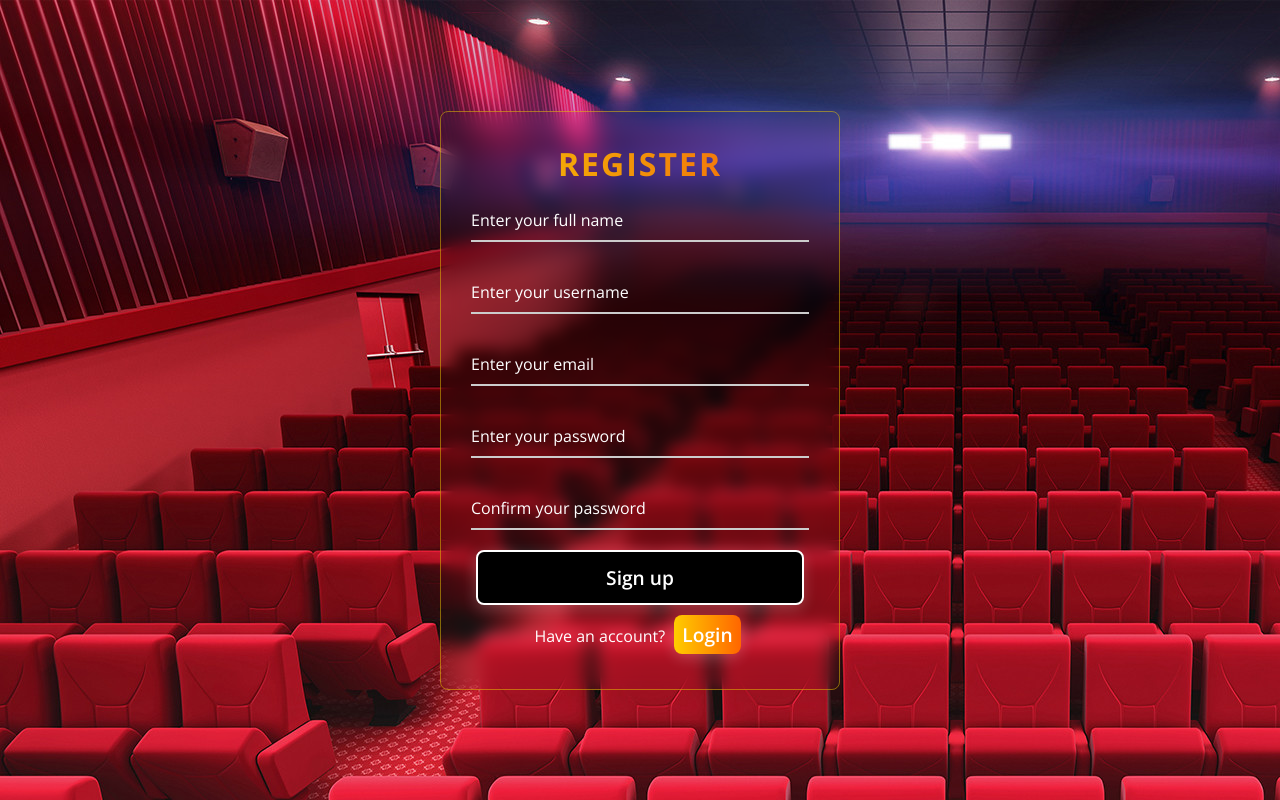
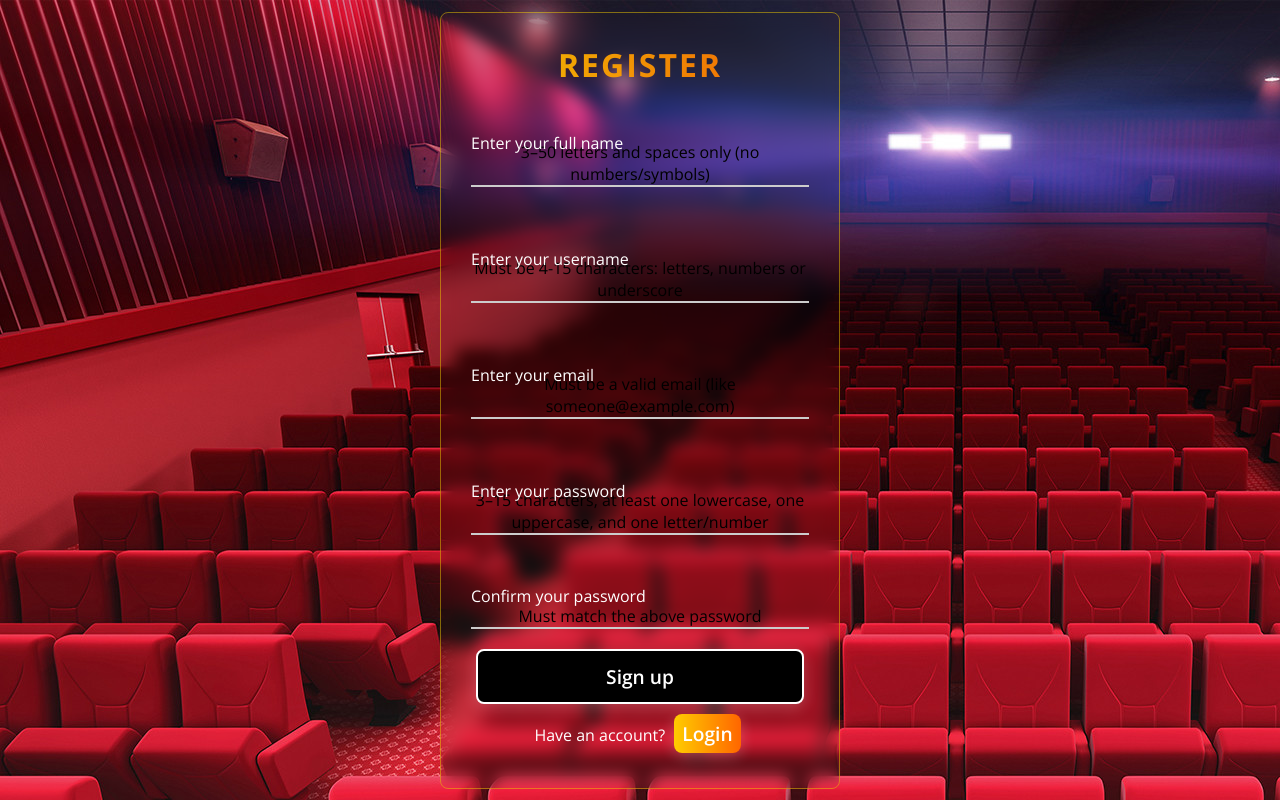
Before and after one commit to RipperIL/Movie-Site-Project, a Node server app: page /register in a window 1280 px wide. Run offline with Node 20, Linux system fonts and the light colour scheme; some libraries are stand-ins or nearby versions.

Commit message:
Update register.ejs

```diff
--- a/Views/register.ejs
+++ b/Views/register.ejs
@@ -6,6 +6,7 @@
   <meta name="viewport" content="width=device-width, initial-scale=1.0">
   <title>Register</title>
   <link rel="stylesheet" href="css/loginRegister.css">
+  <link rel="stylesheet" href="css/registeronly.css"
   <script src="https://cdn.jsdelivr.net/npm/sweetalert2@11"></script>
   <link rel="stylesheet" href="https://cdnjs.cloudflare.com/ajax/libs/font-awesome/5.15.4/css/all.min.css">
 </head>
@@ -18,22 +19,27 @@
       <div class="input-field">
         <input type="text" name="fullName" required>
         <label>Enter your full name</label>
+        <span class="tooltip">3–50 letters and spaces only (no numbers/symbols)</span>
       </div>
       <div class="input-field">
         <input type="text" name="userName" required>
         <label>Enter your username</label>
+        <span class="tooltip">Must be 4-15 characters: letters, numbers or underscore</span>
       </div>
       <div class="input-field">
         <input type="email" name="email" required>
         <label>Enter your email</label>
+        <span class="tooltip">Must be a valid email (like someone@example.com)</span>
       </div>
       <div class="input-field">
         <input type="password" name="password" required>
         <label>Enter your password</label>
+        <span class="tooltip">3–15 characters, at least one lowercase, one uppercase, and one letter/number</span>
       </div>
       <div class="input-field">
         <input type="password" name="confirmPassword" required>
         <label>Confirm your password</label>
+        <span class="tooltip">Must match the above password</span>
       </div>
       <button class="registerBtn"type="submit">Sign up</button>
       <div class="register">
```
